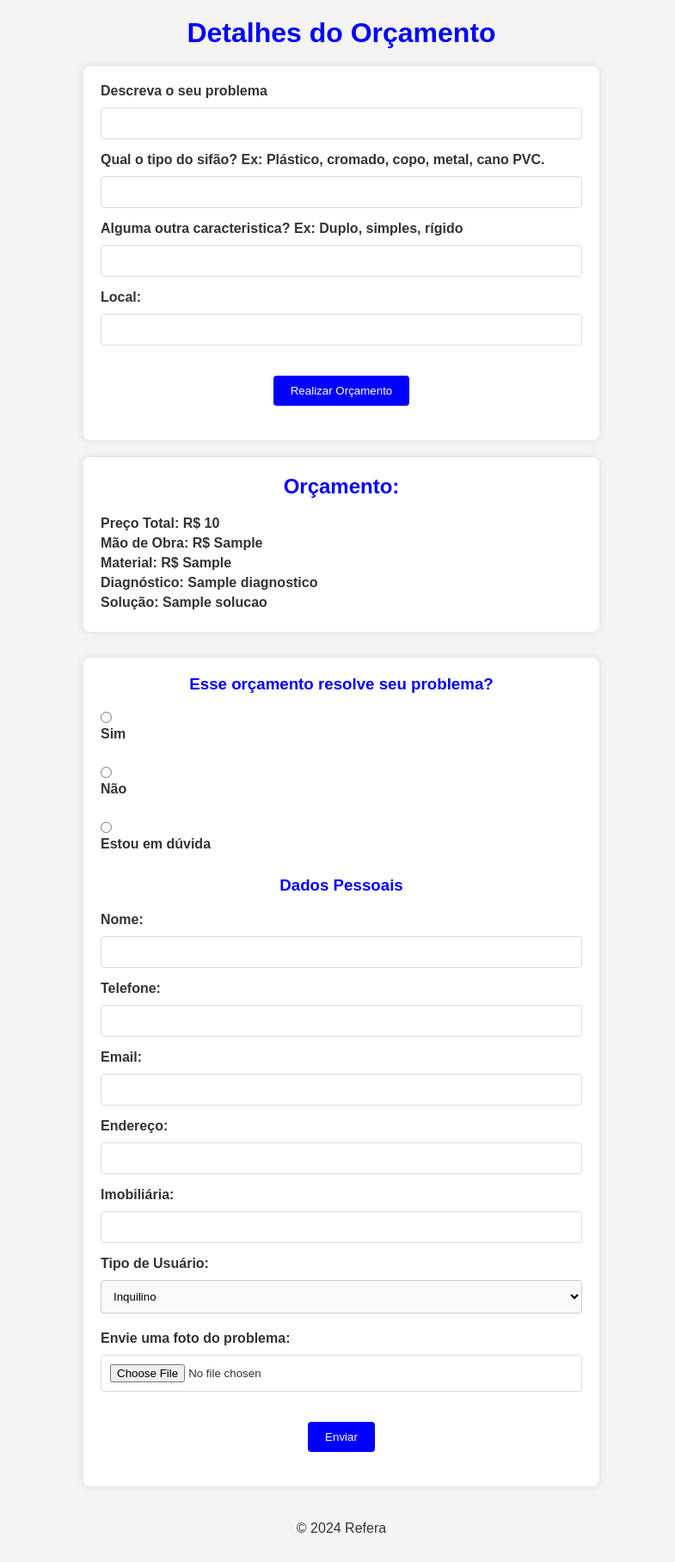
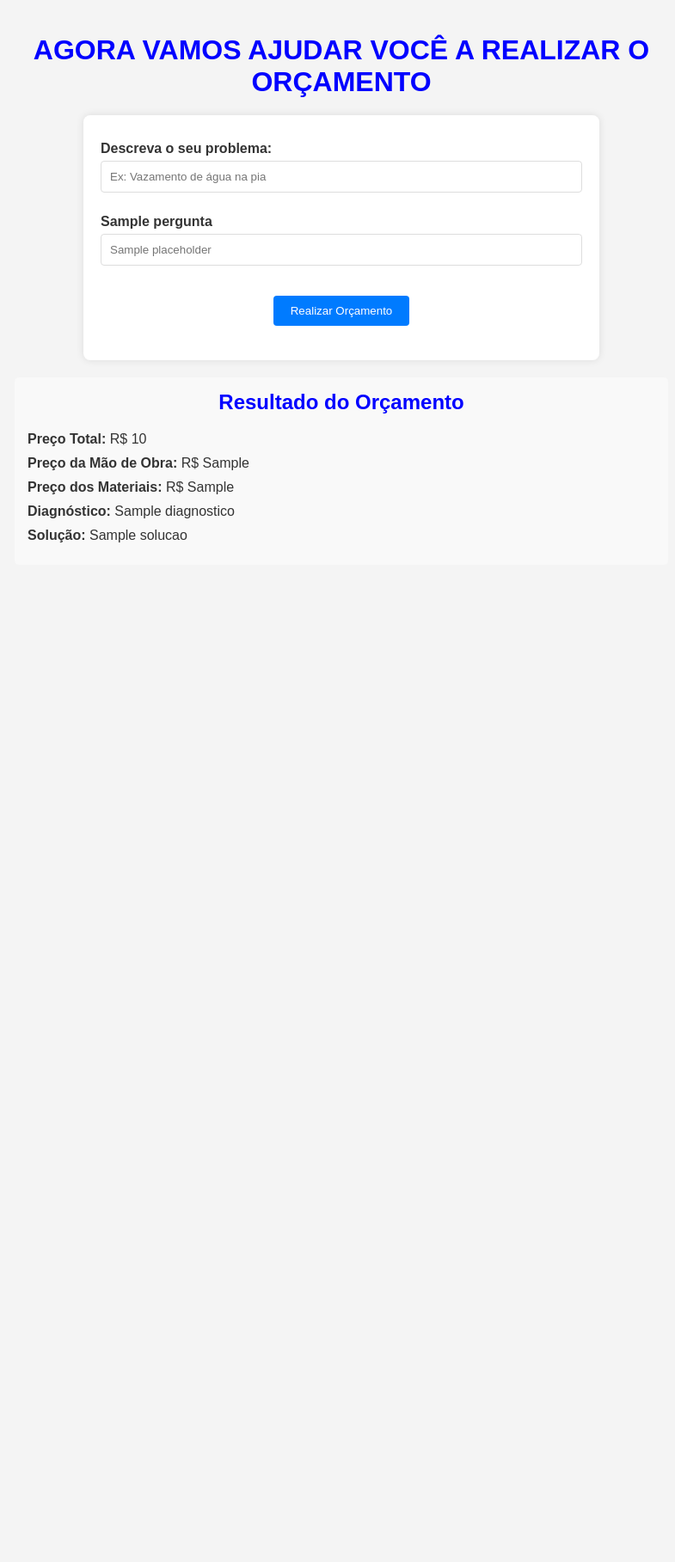
Before and after one commit to EduardoDevMartins/inteligenciaArtificialOrcamentos, a Flask app: template templates/orcamento.html in a window 1280 px wide. Shown: the whole page at 86% size, without its empty margins (243-1028 px from the left). After the commit the page ends 631 px from the top, so only its background shows below. Run offline with Flask 3, Linux system fonts and the light colour scheme; the template is opened without the code that fills it: most values are stand-ins (such as "Sample title", 1, 10 or a date in 2020); parts of the project's set-up code (start-up, migrations or seed data) failed here and were passed over.

Commit message:
fucionando com sifão e categorias

```diff
--- a/app.py
+++ b/app.py
@@ -1,34 +1,59 @@
 import os
 import pandas as pd
 from flask import Flask, render_template, request, redirect, url_for
-from werkzeug.utils import secure_filename
 from sklearn.feature_extraction.text import TfidfVectorizer
 from sklearn.metrics.pairwise import cosine_similarity
 
-# Inicializar o Flask
 app = Flask(__name__)
 app.config['UPLOAD_FOLDER'] = 'fotos_recebidas'
-ALLOWED_EXTENSIONS = {'png', 'jpg', 'jpeg'}
 
-# Função para verificar extensões de arquivo
-def allowed_file(filename):
-    return '.' in filename and filename.rsplit('.', 1)[1].lower() in ALLOWED_EXTENSIONS
+# Mapeamento entre categorias e abas do Excel
+CATEGORIAS_ABAS = {
+    "Vazamento_de_água_na_saída_da_pia": 'Sifao',
+    "Vazamento_de_água_na_torneira": 'Torneiras',
+    "entupimento_esgoto": 'Entupimentos',
+    # Adicione outras categorias e suas respectivas abas aqui
+}
 
-# Carregar os dados
-tabela = pd.read_excel('tabela_precos.xlsx', sheet_name='Hidráulica')
-tabela.columns = tabela.columns.str.strip()  # Remove espaços em branco dos nomes das colunas
+# Perguntas por categoria
+PERGUNTAS_CATEGORIAS = {
+    "Vazamento_de_água_na_saída_da_pia": [
+        {"id": "localizacao", "label": "Qual o tipo de sifão existente?", "placeholder": "Ex: Simples, duplo, copo, rígido, cano PVC"},
+        {"id": "caracteristica", "label": "Qual o material do seu sifão", "placeholder": "Ex: plástico, metal, cromado, Cano PVC"},
+        {"id": "tipo", "label": "Qual ambiente o problema ocorre", "placeholder": "Ex: Banheiro, cozinha, sacada, lavanderia"},
+    ],
+    "Vazamento_de_água_na_torneira": [
+        {"id": "localizacao", "label": "Onde está a torneira?", "placeholder": "Ex: Cozinha, banheiro"},
+        {"id": "tipo", "label": "Qual o tipo de torneira?", "placeholder": "Ex: Monocomando, misturador"}
+    ],
+    "entupimento_esgoto": [
+        {"id": "localizacao", "label": "Onde está o entupimento?", "placeholder": "Ex: Ralo do banheiro"},
+        {"id": "grau_entupimento", "label": "Qual o grau de entupimento?", "placeholder": "Ex: Total, parcial"}
+    ],
+    # Adicione outras categorias e perguntas conforme necessário
+}
 
-# Remover linhas com valores NaN na coluna de serviços (C)
-tabela = tabela[tabela.iloc[:, 2].notna()]
-
-# Concatenar as colunas C, D, E e F para criar uma representação completa de cada serviço
-tabela['descricao_completa'] = tabela.iloc[:, 2].astype(str) + ' ' + tabela.iloc[:, 3].astype(str) + ' ' + tabela.iloc[:, 4].astype(str) + ' ' + tabela.iloc[:, 5].astype(str)
+# Função para carregar dados da tabela com base na categoria
+def carregar_dados_tabela(categoria):
+    aba = CATEGORIAS_ABAS.get(categoria)
+    if aba:
+        tabela = pd.read_excel('tabela_precos.xlsx', sheet_name=aba)
+        tabela.columns = tabela.columns.str.strip()
+        tabela = tabela[tabela.iloc[:, 2].notna()]
+        tabela['descricao_completa'] = (
+            tabela.iloc[:, 2].astype(str) + ' ' +
+            tabela.iloc[:, 3].astype(str) + ' ' +
+            tabela.iloc[:, 4].astype(str) + ' ' +
+            tabela.iloc[:, 5].astype(str)
+        )
+        return tabela
+    return None
 
 # Função para encontrar o serviço mais semelhante
-def encontrar_servico_mais_semelhante(servico_solicitado, caracteristicas):
+def encontrar_servico_mais_semelhante(servico_solicitado, caracteristicas, tabela):
     vectorizer = TfidfVectorizer()
     if caracteristicas:
-        servico_solicitado = f"{servico_solicitado} {' '.join(caracteristicas)}"
+        servico_solicitado += ' ' + ' '.join(caracteristicas)
 
     tfidf_matrix = vectorizer.fit_transform(tabela['descricao_completa'])
     servico_solicitado_tfidf = vectorizer.transform([servico_solicitado])
@@ -36,11 +61,19 @@ def encontrar_servico_mais_semelhante(servico_solicitado, caracteristicas):
     similaridade = cosine_similarity(servico_solicitado_tfidf, tfidf_matrix)
     indice_servico_mais_semelhante = similaridade.argmax()
 
-    preco_total = tabela.iloc[indice_servico_mais_semelhante, 12]  # Coluna M
-    preco_mao_de_obra = tabela.iloc[indice_servico_mais_semelhante, 10]  # Coluna K
-    preco_material = tabela.iloc[indice_servico_mais_semelhante, 11]  # Coluna L
-    diagnostico = tabela.iloc[indice_servico_mais_semelhante, 13]  # Coluna N
-    solucao = tabela.iloc[indice_servico_mais_semelhante, 14]  # Coluna O
+    # Obter os dados do serviço mais semelhante
+    preco_total = tabela.iloc[indice_servico_mais_semelhante, 12]
+    preco_mao_de_obra = tabela.iloc[indice_servico_mais_semelhante, 10]
+    preco_material = tabela.iloc[indice_servico_mais_semelhante, 11]
+    diagnostico = tabela.iloc[indice_servico_mais_semelhante, 13]
+    solucao = tabela.iloc[indice_servico_mais_semelhante, 14]
+
+    # Verificação para valores NaN e preenchimento com texto padrão
+    preco_total = preco_total if pd.notna(preco_total) else "Indisponível"
+    preco_mao_de_obra = preco_mao_de_obra if pd.notna(preco_mao_de_obra) else "Indisponível"
+    preco_material = preco_material if pd.notna(preco_material) else "Indisponível"
+    diagnostico = diagnostico if pd.notna(diagnostico) else "Diagnóstico não encontrado"
+    solucao = solucao if pd.notna(solucao) else "Solução não disponível"
 
     return preco_total, preco_mao_de_obra, preco_material, diagnostico, solucao
 
@@ -50,59 +83,25 @@ def selecionar_categoria():
     if request.method == 'POST':
         categoria = request.form['categoria']
         return redirect(url_for('formulario_orcamento', categoria=categoria))
-    return render_template('categoria.html')
+    return render_template('categoria.html', categorias=PERGUNTAS_CATEGORIAS.keys())
 
 # Rota para o formulário de orçamento
 @app.route('/orcamento/<categoria>', methods=['GET', 'POST'])
 def formulario_orcamento(categoria):
+    perguntas = PERGUNTAS_CATEGORIAS.get(categoria, [])
+    tabela = carregar_dados_tabela(categoria)  # Carrega a tabela correspondente à categoria
     if request.method == 'POST':
         servico = request.form['servico']
-        caracteristicas = [
-            request.form.get('caracteristica1', ''),
-            request.form.get('caracteristica2', ''),
-            request.form.get('caracteristica3', '')
-        ]
-        preco_total, preco_mao_de_obra, preco_material, diagnostico, solucao = encontrar_servico_mais_semelhante(servico, caracteristicas)
-        return render_template('orcamento.html', preco_total=preco_total, preco_mao_de_obra=preco_mao_de_obra, preco_material=preco_material, diagnostico=diagnostico, solucao=solucao)
-    return render_template('orcamento.html', preco_total=None)
-
-# Rota para dados pessoais e upload de fotos
-@app.route('/dados_pessoais', methods=['POST'])
-def dados_pessoais():
-    nome = request.form['nome']
-    telefone = request.form['telefone']
-    email = request.form['email']
-    endereco = request.form['endereco']
-    imobiliaria = request.form['imobiliaria']
-    tipo_usuario = request.form['tipo_usuario']
-
-    # Lidar com o upload de fotos
-    if 'foto' not in request.files:
-        return "Nenhuma foto foi enviada", 400
-    file = request.files['foto']
-    if file and allowed_file(file.filename):
-        filename = secure_filename(file.filename)
-        file_path = os.path.join(app.config['UPLOAD_FOLDER'], filename)
-        file.save(file_path)
-
-    # Salvar os dados em uma planilha Excel
-    dados = pd.DataFrame({
-        'Nome': [nome],
-        'Telefone': [telefone],
-        'Email': [email],
-        'Endereço': [endereco],
-        'Imobiliária': [imobiliaria],
-        'Tipo de Usuário': [tipo_usuario],
-        'Foto': [filename]
-    })
-    if not os.path.exists('recebidos.xlsx'):
-        dados.to_excel('recebidos.xlsx', index=False)
-    else:
-        dados_existentes = pd.read_excel('recebidos.xlsx')
-        dados_completos = pd.concat([dados_existentes, dados], ignore_index=True)
-        dados_completos.to_excel('recebidos.xlsx', index=False)
-
-    return redirect('/')
+        respostas_perguntas = {pergunta["id"]: request.form.get(pergunta["id"]) for pergunta in perguntas}
+        preco_total, preco_mao_de_obra, preco_material, diagnostico, solucao = encontrar_servico_mais_semelhante(servico, respostas_perguntas.values(), tabela)
+        return render_template('orcamento.html',
+                               preco_total=preco_total,
+                               preco_mao_de_obra=preco_mao_de_obra,
+                               preco_material=preco_material,
+                               diagnostico=diagnostico,
+                               solucao=solucao,
+                               perguntas=perguntas)
+    return render_template('orcamento.html', preco_total=None, perguntas=perguntas)
 
 if __name__ == '__main__':
     app.run(debug=True)
--- a/static/styles.css
+++ b/static/styles.css
@@ -109,3 +109,48 @@ form select {
     width: 100%;
     margin-bottom: 20px;
 }
+
+/* Estilos básicos para manter consistência com a aparência existente */
+.container {
+    max-width: 800px;
+    margin: 0 auto;
+    padding: 20px;
+}
+
+.form-label {
+    font-weight: bold;
+    display: block;
+    margin: 10px 0 5px;
+}
+
+.form-input, .form-select {
+    width: 100%;
+    padding: 8px;
+    margin-bottom: 15px;
+    border-radius: 4px;
+    border: 1px solid #ddd;
+}
+
+.perguntas-categoria {
+    margin-bottom: 20px;
+}
+
+.btn-submit {
+    background-color: #007BFF;
+    color: white;
+    padding: 10px 20px;
+    border: none;
+    border-radius: 4px;
+    cursor: pointer;
+}
+
+.btn-submit:hover {
+    background-color: #0056b3;
+}
+
+.resultado-orcamento {
+    background-color: #f9f9f9;
+    padding: 15px;
+    border-radius: 5px;
+    margin-top: 20px;
+}
--- a/templates/orcamento.html
+++ b/templates/orcamento.html
@@ -7,75 +7,36 @@
     <link rel="stylesheet" href="{{ url_for('static', filename='styles.css') }}">
 </head>
 <body>
+    <div class="container">
+        <h1>AGORA VAMOS AJUDAR VOCÊ A REALIZAR O ORÇAMENTO</h1>
 
-    <h1>Detalhes do Orçamento</h1>
-    <form method="POST">
-        <label for="servico">Descreva o seu problema</label>
-        <input type="text" id="servico" name="servico" required>
+        <!-- Formulário para Descrição do Problema e Perguntas Dinâmicas -->
+        <form class="form-problema" method="POST">
+            <label for="servico" class="form-label">Descreva o seu problema:</label>
+            <input type="text" id="servico" name="servico" class="form-input" required placeholder="Ex: Vazamento de água na pia">
 
-        <label for="caracteristica1">Qual o tipo do sifão? Ex: Plástico, cromado, copo, metal, cano PVC. </label>
-        <input type="text" id="caracteristica1" name="caracteristica1">
+            <!-- Perguntas específicas para cada categoria -->
+            <div class="perguntas-categoria">
+                {% for pergunta in perguntas %}
+                    <label for="{{ pergunta.id }}" class="form-label">{{ pergunta.label }}</label>
+                    <input type="text" id="{{ pergunta.id }}" name="{{ pergunta.id }}" class="form-input" placeholder="{{ pergunta.placeholder }}">
+                {% endfor %}
+            </div>
 
-        <label for="caracteristica2">Alguma outra caracteristica? Ex: Duplo, simples, rígido</label>
-        <input type="text" id="caracteristica2" name="caracteristica2">
+            <button type="submit" class="btn-submit">Realizar Orçamento</button>
+        </form>
 
-        <label for="caracteristica3">Local:</label>
-        <input type="text" id="caracteristica3" name="caracteristica3">
-
-        <button type="submit">Realizar Orçamento</button>
-    </form>
-
-    {% if preco_total %}
-    <div class="orcamento-detalhes">
-        <h2>Orçamento:</h2>
-        <p>Preço Total: R$ {{ preco_total }}</p>
-        <p>Mão de Obra: R$ {{ preco_mao_de_obra }}</p>
-        <p>Material: R$ {{ preco_material }}</p>
-        <p>Diagnóstico: {{ diagnostico }}</p>
-        <p>Solução: {{ solucao }}</p>
+        <!-- Resultado do Orçamento -->
+        {% if preco_total is not none %}
+            <div class="resultado-orcamento">
+                <h2>Resultado do Orçamento</h2>
+                <p><strong>Preço Total:</strong> R$ {{ preco_total }}</p>
+                <p><strong>Preço da Mão de Obra:</strong> R$ {{ preco_mao_de_obra }}</p>
+                <p><strong>Preço dos Materiais:</strong> R$ {{ preco_material }}</p>
+                <p><strong>Diagnóstico:</strong> {{ diagnostico }}</p>
+                <p><strong>Solução:</strong> {{ solucao }}</p>
+            </div>
+        {% endif %}
     </div>
-
-    <form method="POST" action="/dados_pessoais" enctype="multipart/form-data">
-        <h3>Esse orçamento resolve seu problema?</h3>
-        <input type="radio" id="sim" name="resposta" value="sim">
-        <label for="sim">Sim</label><br>
-        <input type="radio" id="nao" name="resposta" value="nao">
-        <label for="nao">Não</label><br>
-        <input type="radio" id="duvida" name="resposta" value="duvida">
-        <label for="duvida">Estou em dúvida</label><br>
-
-        <h3>Dados Pessoais</h3>
-        <label for="nome">Nome:</label>
-        <input type="text" id="nome" name="nome" required>
-
-        <label for="telefone">Telefone:</label>
-        <input type="text" id="telefone" name="telefone" required>
-
-        <label for="email">Email:</label>
-        <input type="email" id="email" name="email" required>
-
-        <label for="endereco">Endereço:</label>
-        <input type="text" id="endereco" name="endereco" required>
-
-        <label for="imobiliaria">Imobiliária:</label>
-        <input type="text" id="imobiliaria" name="imobiliaria">
-
-        <label for="tipo_usuario">Tipo de Usuário:</label>
-        <select id="tipo_usuario" name="tipo_usuario">
-            <option value="residencial">Inquilino</option>
-            <option value="comercial">Proprietário</option>
-        </select>
-
-        <label for="foto">Envie uma foto do problema:</label>
-        <input type="file" id="foto" name="foto" accept="image/*">
-
-        <button type="submit">Enviar</button>
-    </form>
-    {% endif %}
-
-    <footer>
-        <p>© 2024 Refera</p>
-    </footer>
-
 </body>
 </html>
```
Also changed, not shown: templates/categoria.html (+14 -15 lines), 2 other files.
